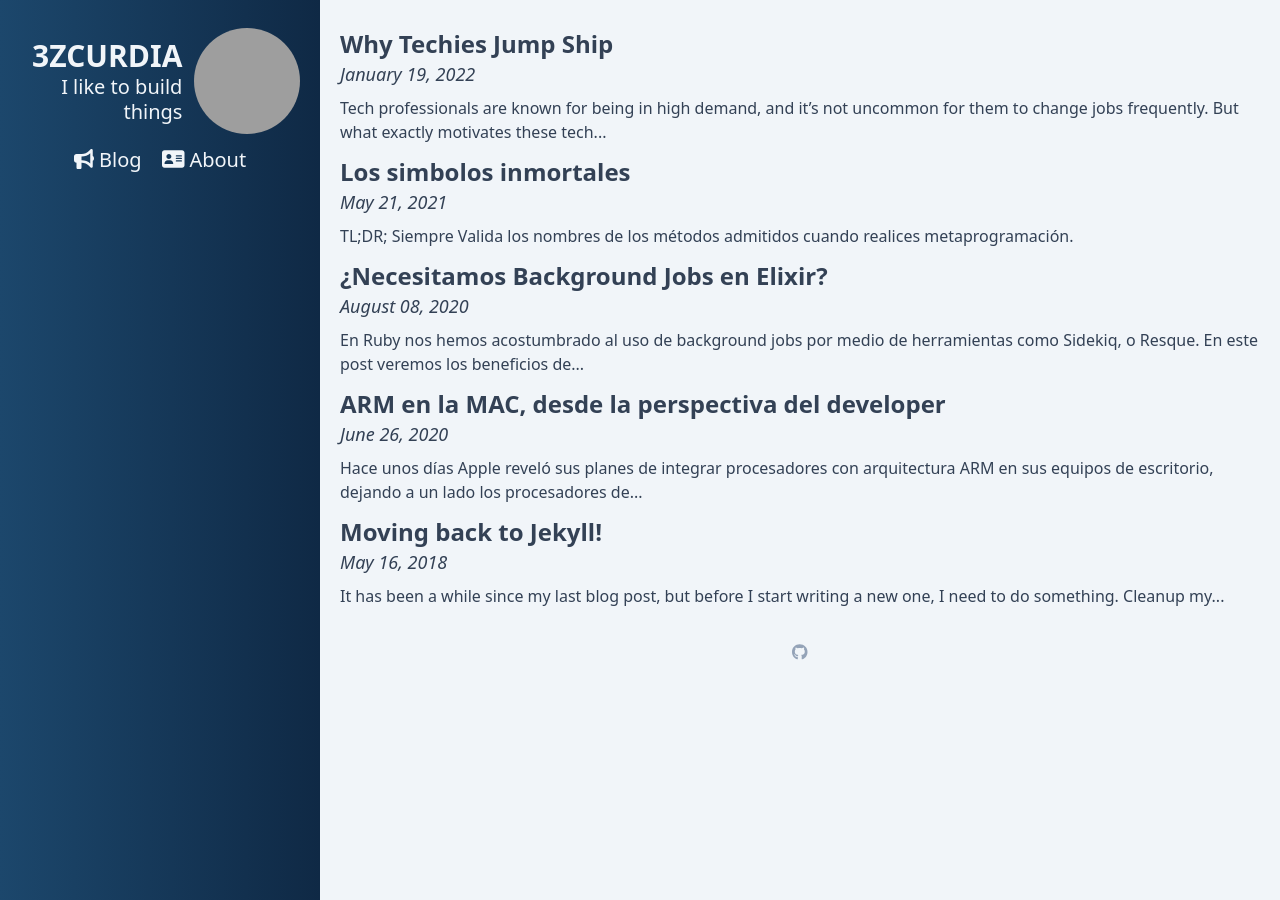
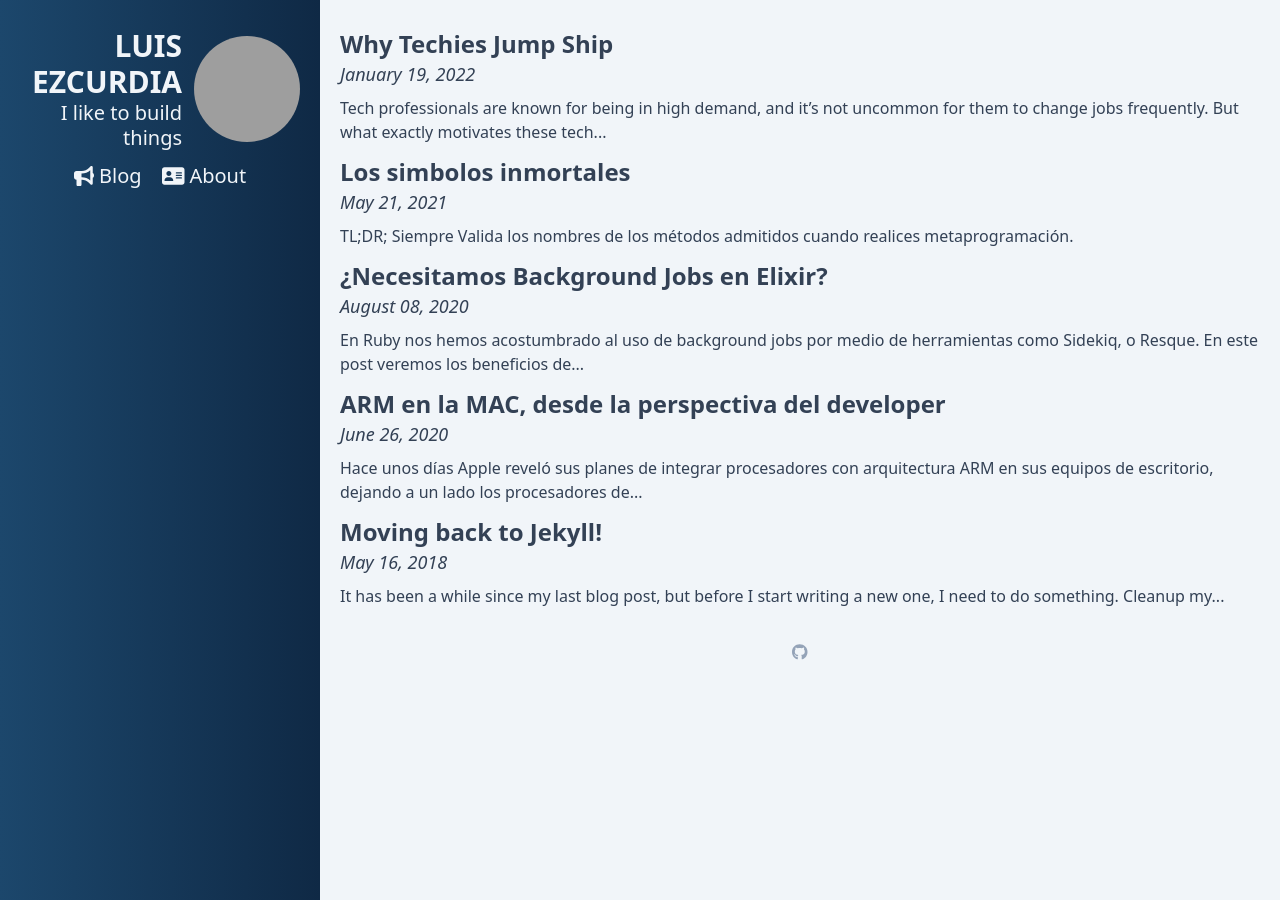
Before and after one commit to 3zcurdia/3zcurdia.github.io, a Jekyll site: the page built from index.md, in a window 1280 px wide, cut to the strip 0-900 px from the top of the page. Built offline with Jekyll 4.4.1, drawn with Linux system fonts in a browser that asks for light colours; nearby versions of some CDN libraries; grey boxes are pictures that could not be loaded.

Commit message:
Update personal brand

```diff
--- a/_config.yml
+++ b/_config.yml
@@ -1,8 +1,8 @@
 author: Luis Ezcurdia
-title: 3zcurdia
+title: Luis Ezcurdia
 email: ing.ezcurdia@gmail.com
 description: I like to build things
-url: http://3zcurdia.com/
+url: http://ezcurdia.dev/
 
 markdown: kramdown
 paginate: 5
```
